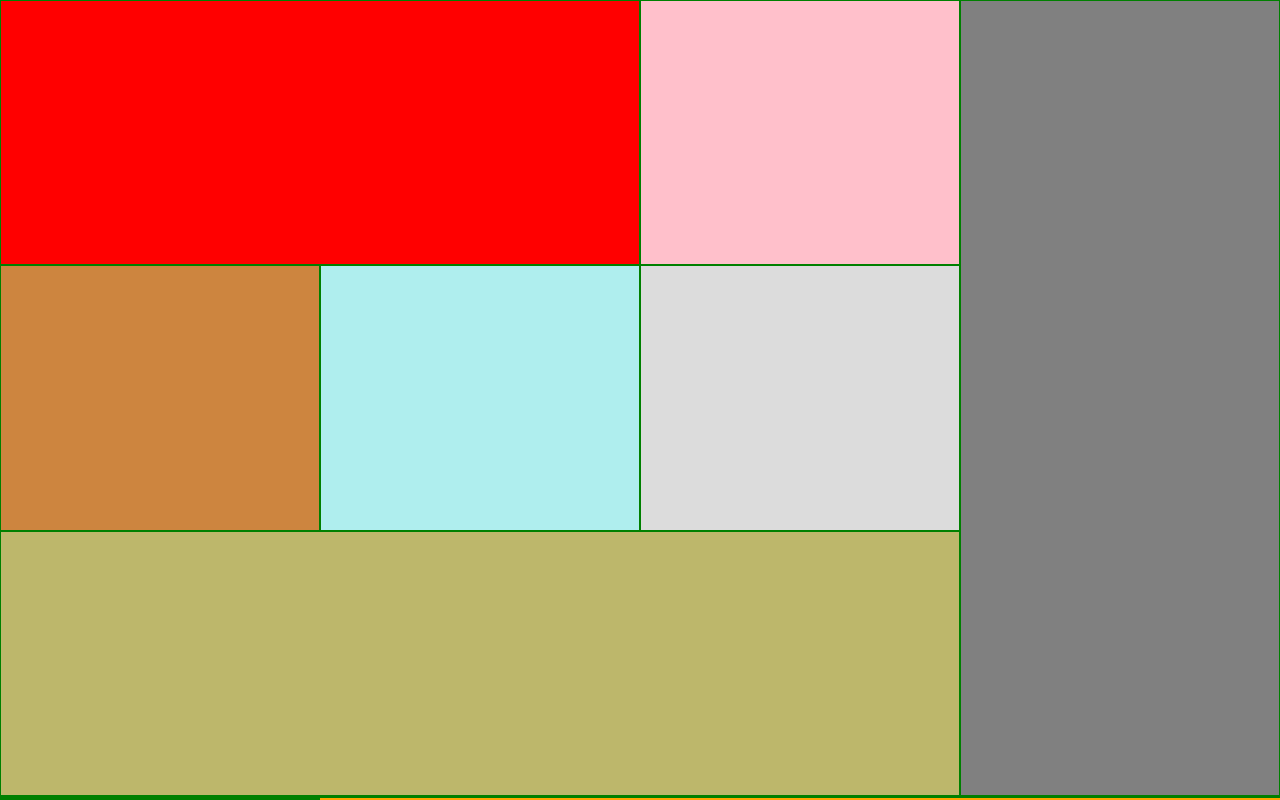
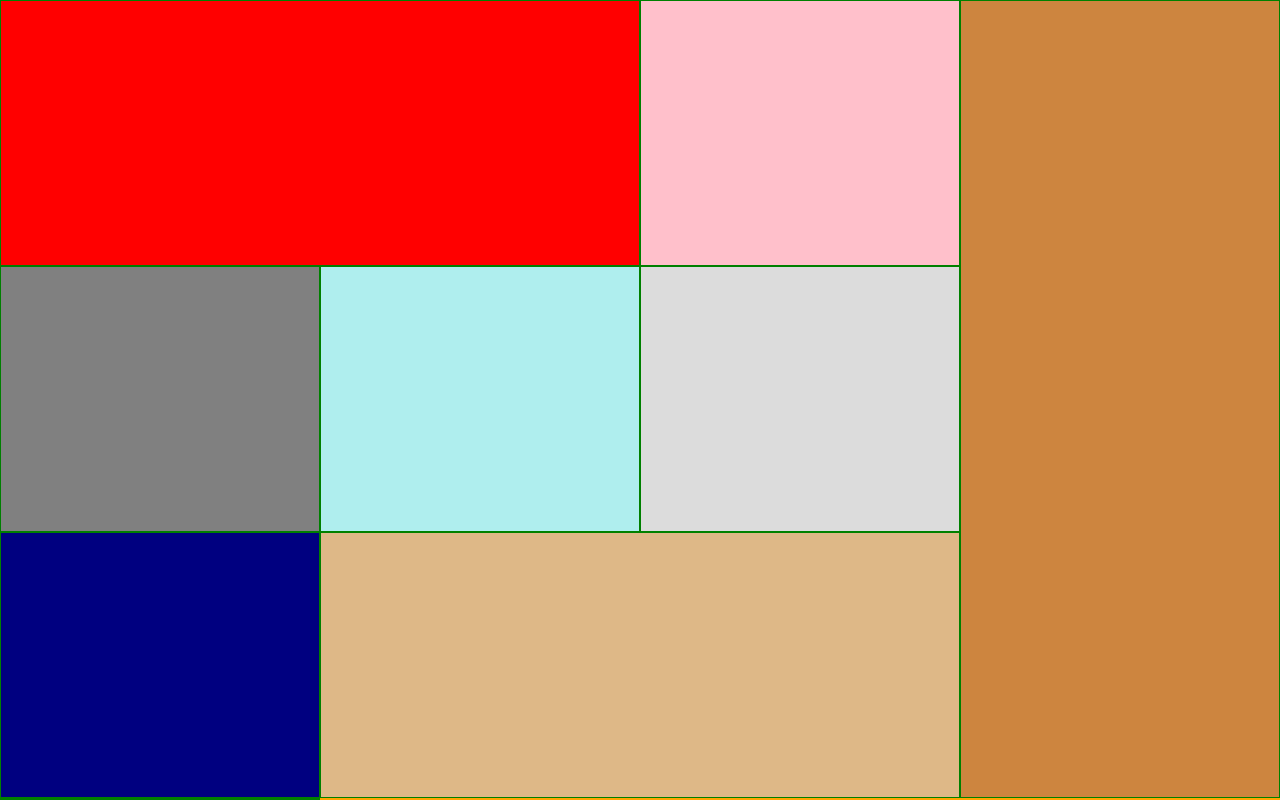
Before and after one commit to amashamaduwanthi/CSS-Assingment03, a plain HTML site: page Case6.html in a window 1280 px wide. Drawn offline with Linux system fonts and the light colour scheme.

Commit message:
fixed errors

```diff
--- a/Case6.html
+++ b/Case6.html
@@ -27,12 +27,13 @@
         }
         section>div:nth-child(3){
             background-color: peru;
+            grid-column: 4/5;
+            grid-row: 1/4;
         }
         section>div:nth-child(4){
             background-color: gray;
 
-            grid-column: 4/5;
-            grid-row:1/4 ;
+
         }
         section>div:nth-child(5){
             background-color: paleturquoise;
@@ -45,14 +46,14 @@
         }
         section>div:nth-child(8){
             background-color: burlywood;
+            grid-column: 2/4;
         }
         section>div:nth-child(9){
             background-color: deeppink;
         }
         section>div:nth-child(10){
             background-color: darkkhaki;
-            grid-row: 3/4;
-            grid-column: 1/4;
+
         }
         section>div:nth-child(11){
             background-color: darkred;
@@ -66,11 +67,10 @@
 <body>
 <section>
     <div></div>
+
     <div></div>
     <div></div>
-    <div></div>
-    <div></div>
-    <div></div>
+
     <div></div>
     <div></div>
     <div></div>
```
